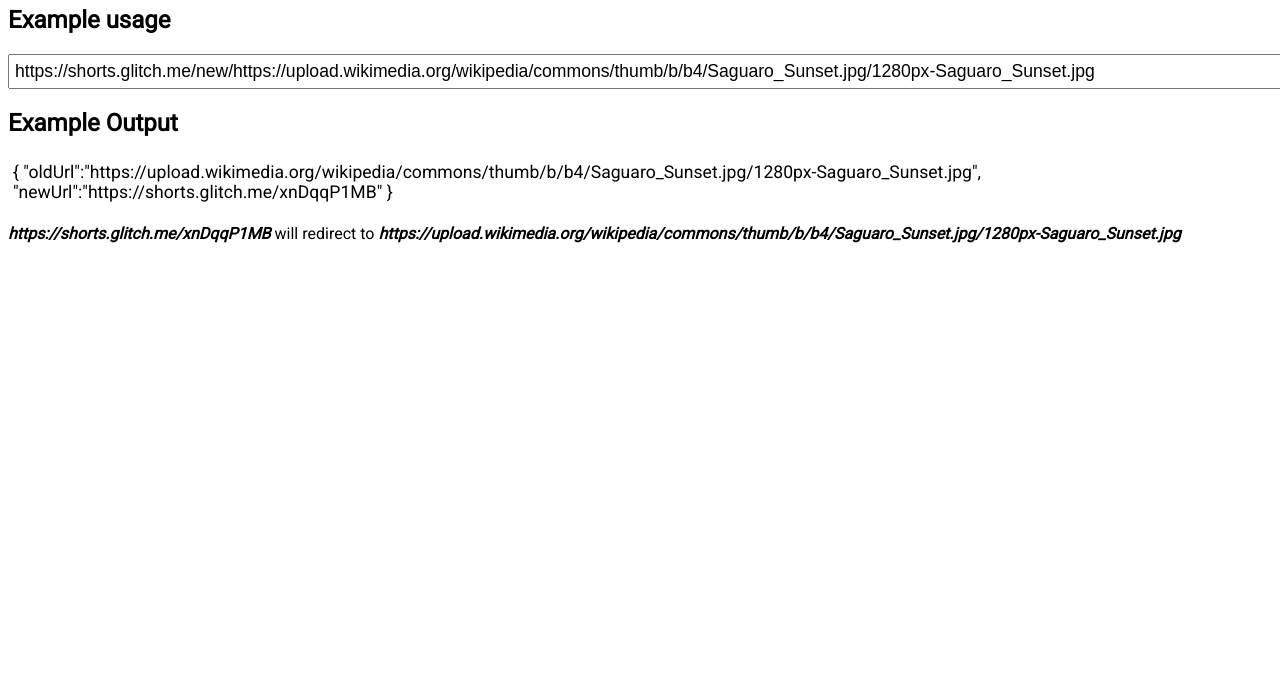
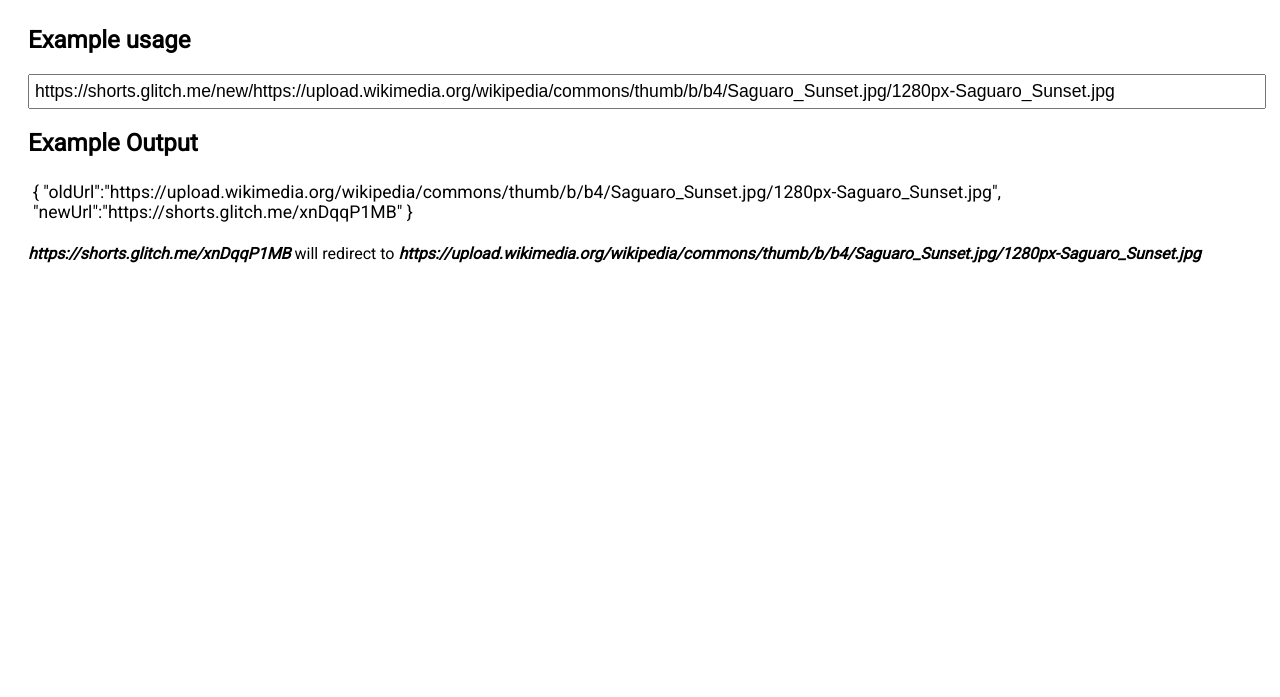
Before and after one commit to beaniehead/url-shortener, a website: page views/index.html in a window 1280 px wide. Shown: the part 103-800 px from the top of the page. Drawn offline with Linux system fonts and the light colour scheme.

Commit message:
👵🛋 Checkpoint public/style.css:576250/218

```diff
--- a/public/style.css
+++ b/public/style.css
@@ -1,7 +1,9 @@
 body {
   font-family: 'Roboto', sans-serif;
   display:grid;
-
+  grid-template-columns:1fr;
+  grid-template-rows:1fr 5fr;
+  padding:20px 20px 20px 20px;
 }
 
 .code {
```
